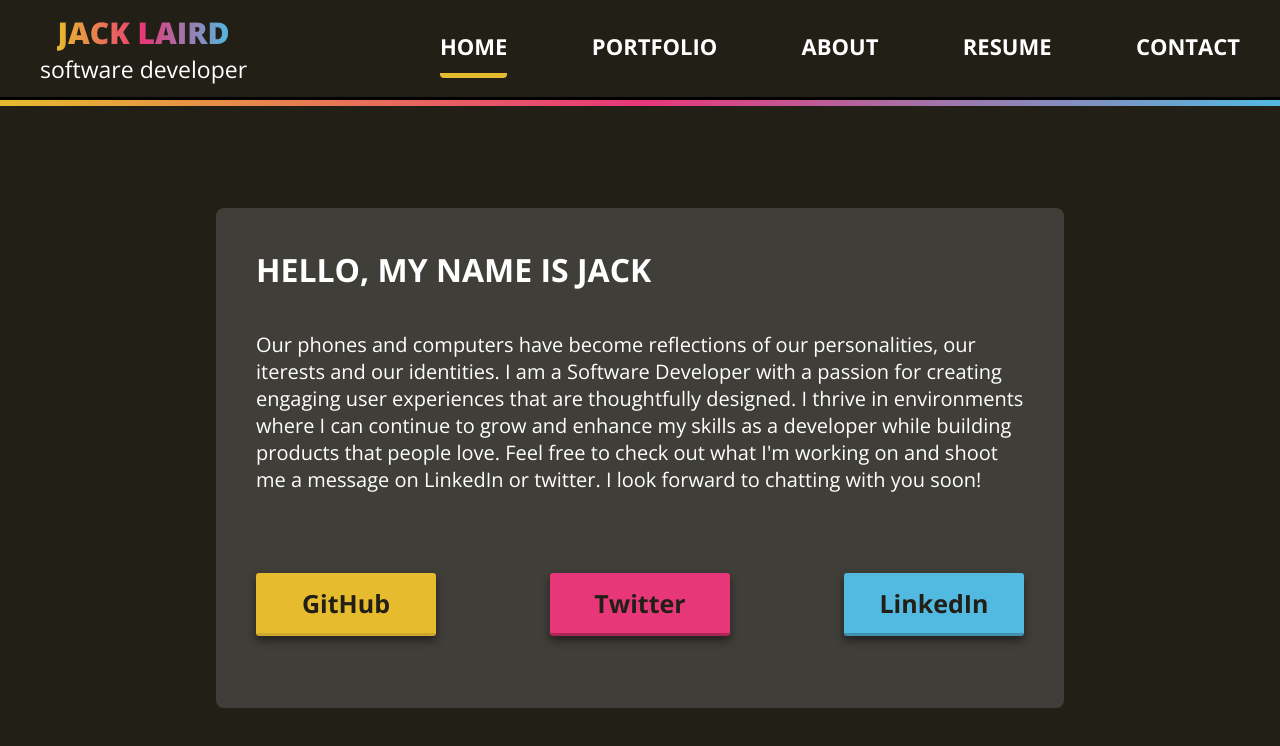
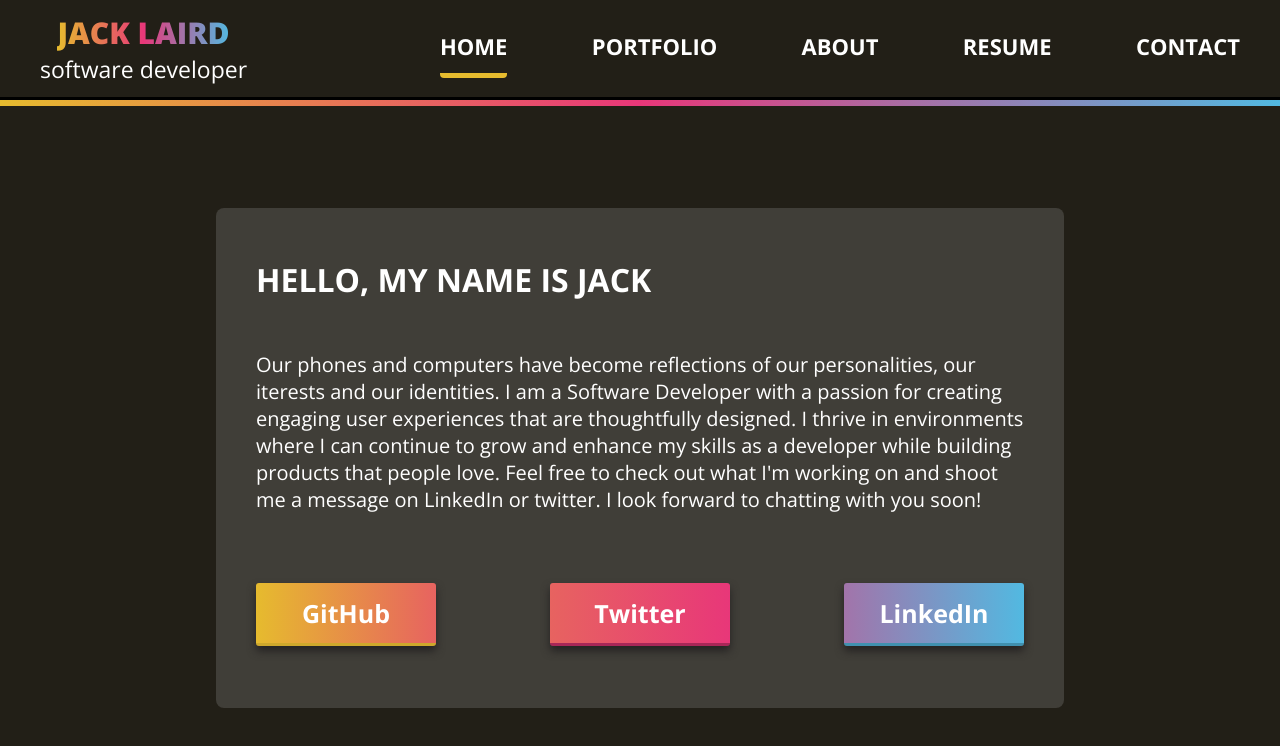
Before and after one commit to JackLaird0/personal-website, a React app: page / in a window 1280 px wide. Built offline with nearby package versions, Linux system fonts and the light colour scheme.

Commit message:
Add gradient to links

```diff
--- a/src/Containers/Home/Home.css
+++ b/src/Containers/Home/Home.css
@@ -20,7 +20,7 @@
 .introduction-title {
   color: #fff;
   font-family: 'Open Sans', sans-serif;
-  margin: 40px 0;
+  margin: 50px 0;
 }
 
 .introduction {
@@ -49,46 +49,34 @@ a {
   display: flex;
   justify-content: center;
   align-items: center;
-  color: #221f17;
+  color: #fff;
   font-family: 'Open Sans', sans-serif;
   font-weight: 600;
   font-size: 25px;
   border-radius: 3px;
   box-shadow: 0px 5px 8px rgb(36, 34, 34);
   transition: 0.5s;
-  margin: 40px 0;
+  margin: 30px 0;
 }
 
 .github:hover,
 .twitter:hover,
 .linkedin:hover {
   border-bottom: 3px solid #00000000;
-  box-shadow: 0px 2px 2px rgb(0, 0, 0);
+  box-shadow: 0px 2px 4px rgb(0, 0, 0);
 }
 
 .github {
-  background-color: #e6bb2e;
+  background: -webkit-linear-gradient(left, #e6bb2e,#e76360);
   border-bottom: 3px solid #cea82c;
 }
 
-.github:hover {
-  background-color: #cea82c;
-}
-
 .twitter {
-  background-color: #e83779;
+  background: -webkit-linear-gradient(left,#e76360, #e83779);
   border-bottom: 3px solid #a82757;
 }
 
-.twitter:hover {
-  background-color: #a82757;
-}
-
 .linkedin {
-  background-color: #52b9e1;
+  background: -webkit-linear-gradient(left,#a274aa, #52b9e1);
   border-bottom: 3px solid #4090af;
 }
-
-.linkedin:hover {
-  background-color: #4090af;
-}
```
